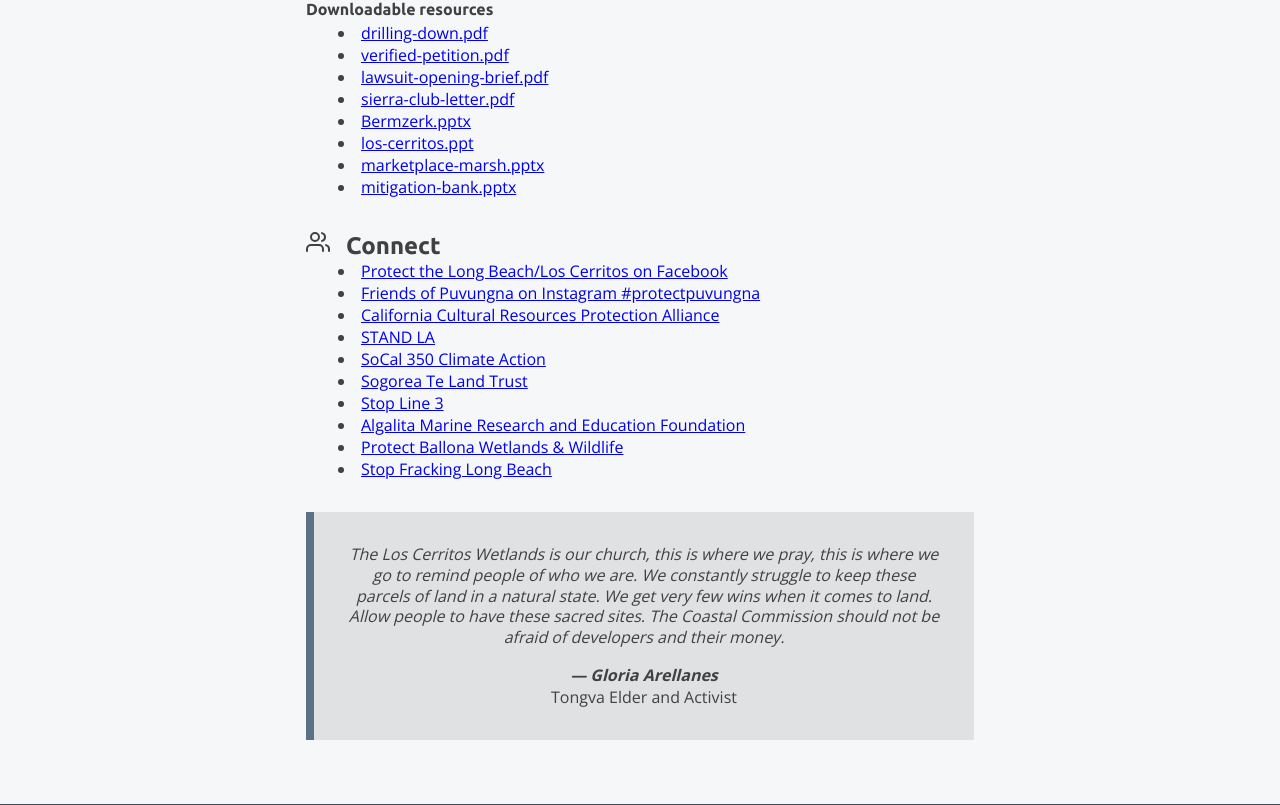
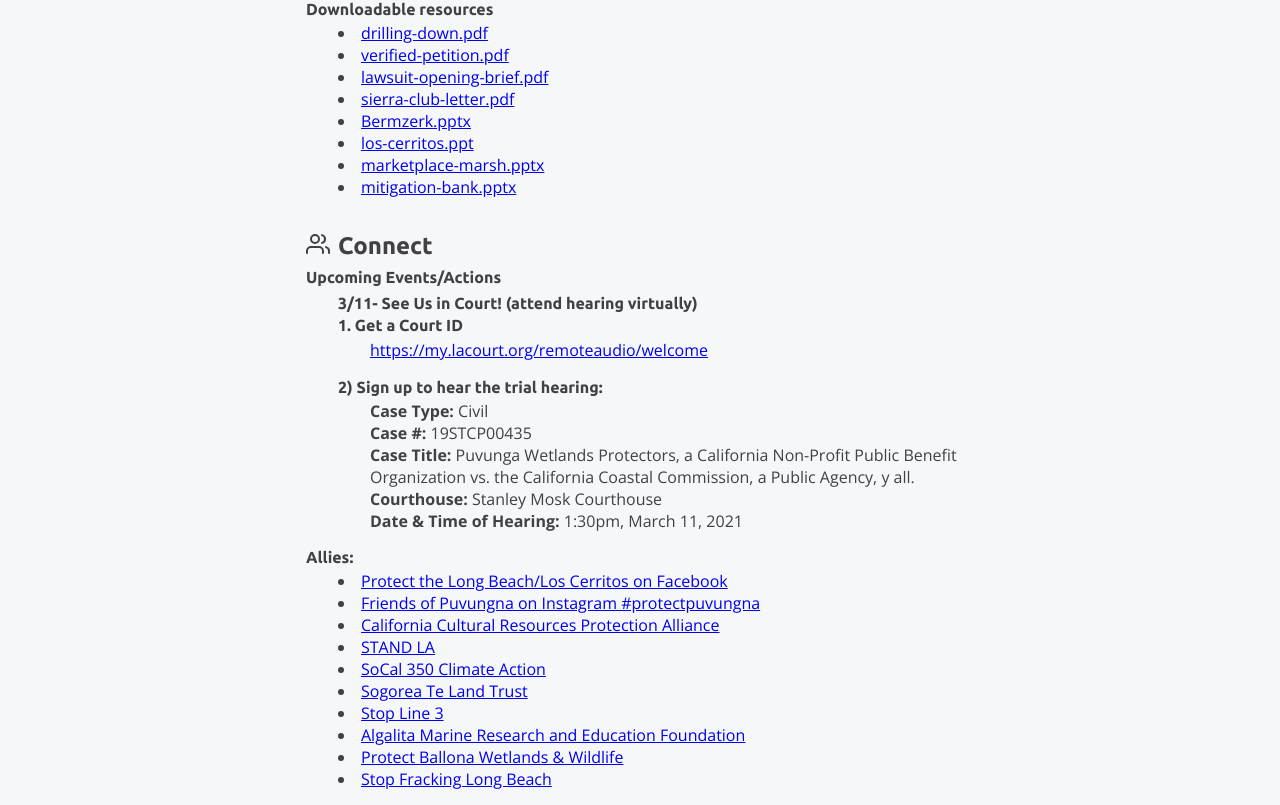
Before and after one commit to Eddie-Anguiano/native-website, a Next.js app: page /lawsuit in a window 1280 px wide. Shown: the part 1354-2159 px from the top of the page. Built offline with nearby package versions, Linux system fonts and the light colour scheme.

Commit message:
add client info to events

```diff
--- a/pages/lawsuit.js
+++ b/pages/lawsuit.js
@@ -75,7 +75,7 @@ export default function lawsuit() {
           </li>
         </ol>
         <h4>Sample letter</h4>
-        <p className={`${styles.paragraph} ${styles.sampleLetter}`}>
+        <p className={`${styles.paragraph} ${styles.indent}`}>
           I/We support the lawsuit filed by Puvunga Wetlands Protectors against
           the California Coastal Commission for approving the Los Cerritos
           Wetlands Restoration and Oil Consolidation Project. ​Because ​the
@@ -151,6 +151,36 @@ export default function lawsuit() {
           className={styles.icon}
         />
         <h3 className={styles.subheader}>Connect</h3>
+        <h4 className={styles.events}>Upcoming Events/Actions</h4>
+        <h4 className={styles.indent}>
+          3/11- See Us in Court! (attend hearing virtually)
+        </h4>
+        <h4 className={styles.indent}>1. Get a Court ID</h4>
+        <p className={`${styles.paragraph} ${styles.doubleIndent}`}>
+          <a href="https://my.lacourt.org/remoteaudio/welcome">
+            https://my.lacourt.org/remoteaudio/welcome
+          </a>
+        </p>
+        <h4 className={styles.indent}>2) Sign up to hear the trial hearing:</h4>
+        <div className={styles.doubleIndent}>
+          <strong>Case Type:</strong> Civil
+        </div>
+        <div className={styles.doubleIndent}>
+          <strong>Case #:</strong> 19STCP00435
+        </div>
+        <div className={styles.doubleIndent}>
+          <strong>Case Title:</strong> Puvunga Wetlands Protectors, a California
+          Non-Profit Public Benefit Organization vs. the California Coastal
+          Commission, a Public Agency, y all.
+        </div>
+        <div className={styles.doubleIndent}>
+          <strong>Courthouse:</strong> Stanley Mosk Courthouse
+        </div>
+        <div className={styles.doubleIndent}>
+          <strong>Date & Time of Hearing:</strong> 1:30pm, March 11, 2021
+        </div>
+
+        <h4 className={styles.allies}>Allies:</h4>
         <ul className={styles.unorderedList}>
           <li>
             <a href="https://www.facebook.com/groups/ProtectLosCerritosWetlands/">
--- a/styles/pages/lawsuit.module.scss
+++ b/styles/pages/lawsuit.module.scss
@@ -12,8 +12,9 @@
 }
 
 .icon {
-  padding-right: space(2);
+  padding-right: space(1);
   margin-top: space(4);
+  transform: translateY(2px);
 }
 
 .subheader {
@@ -49,6 +50,19 @@
   }
 }
 
-.sampleLetter {
+.indent {
   margin-left: space(4);
 }
+
+.doubleIndent {
+  margin-left: space(8);
+}
+
+.events {
+  padding-top: space(1);
+  padding-bottom: space(1) !important;
+}
+
+.allies {
+  margin-top: space(2);
+}
```
Also changed, not shown: components/TakeAction.js (+6 -5 lines).
